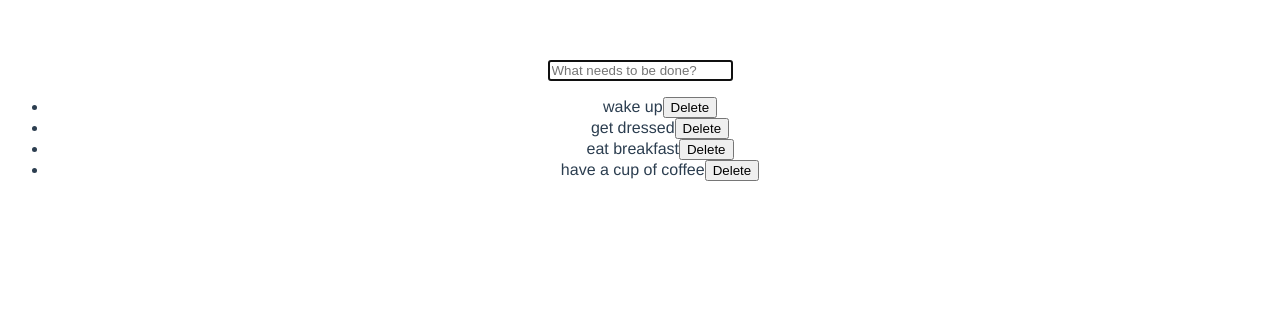
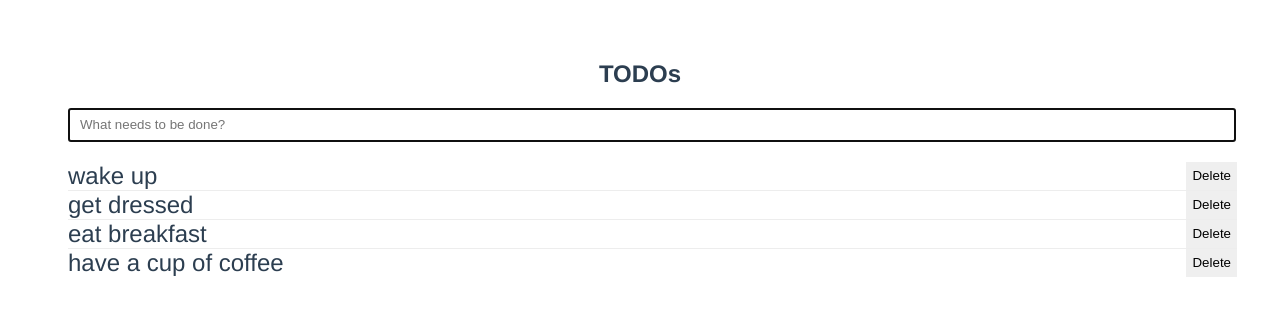
Before and after one commit to demetriusj/learn-vue, a Vue app: page / in a window 1280 px wide. Shown: the top 316 px of the page. Built offline with nearby package versions, Linux system fonts and the light colour scheme.

Commit message:
feat: style the markup

```diff
--- a/src/App.vue
+++ b/src/App.vue
@@ -1,17 +1,24 @@
 <template>
   <div id="app">
+    <section>
+      <header>
+        <h1>TODOs</h1>
+      </header>
+    </section>
+
     <input autofocus autocomplete="off"
       placeholder="What needs to be done?"
       v-model="newTodoTitle"
       v-on:keyup.enter="addTodo">
-    <ul>
+    <ul class="todo-list">
       <li v-for="todo in todos">
-        <div class="view">
-          <label>{{ todo.title }}</label>
-          <button @click="deleteTodo(todo)">Delete</button>
-        </div>
+        <label>{{ todo.title }}</label>
+        <button @click="deleteTodo(todo)">Delete</button>
       </li>
     </ul>
+    <div v-if="!todos.length">
+      <p>Please enter a todo and type "Enter"</p>
+    </div>
   </div>
 </template>
 
@@ -55,6 +62,44 @@ export default {
   -moz-osx-font-smoothing: grayscale;
   text-align: center;
   color: #2c3e50;
-  margin-top: 60px;
+  margin: 60px;
 }
+
+input {
+  height: 30px;
+  width: 100%;
+  padding: 0 10px;
+}
+
+.todo-list {
+  margin: 20px 0 0 0;
+  padding: 0;
+  list-style: none;
+  list-style-type: none !important
+}
+
+.todo-list li {
+  margin-right: -25px;
+  position: relative;
+  font-size: 24px;
+  border-bottom: 1px solid #ededed;
+  display: flex;
+  flex-flow: row nowrap;
+  flex-direction: row;
+  justify-content: space-between;
+}
+
+.todo-list li:last-child {
+  border-bottom: none;
+}
+
+.todo-list li label {
+  text-align: left;
+  flex-grow: 1;
+}
+.todo-list li button {
+  border: none;
+  outline: none;
+}
+
 </style>
```
